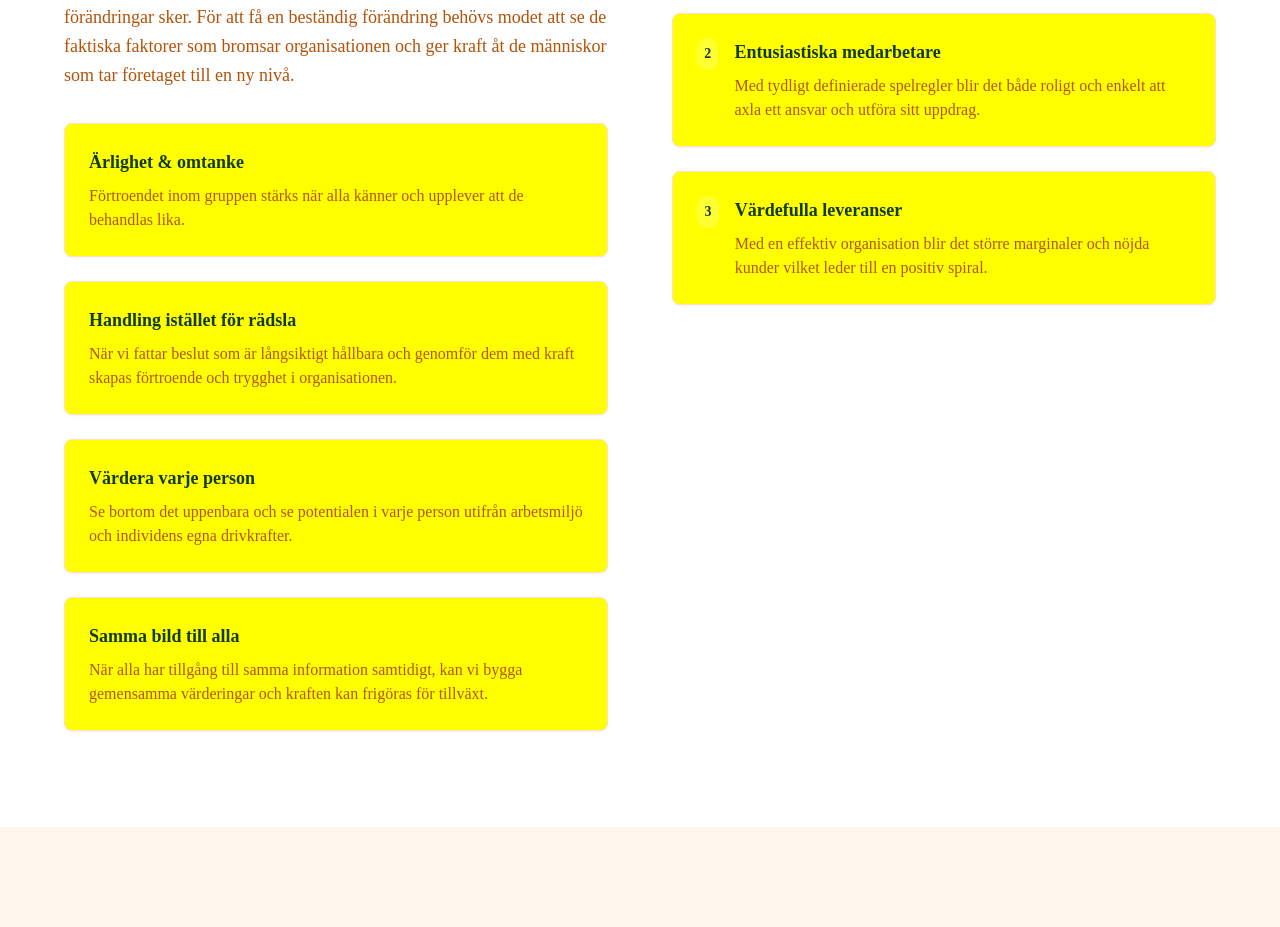
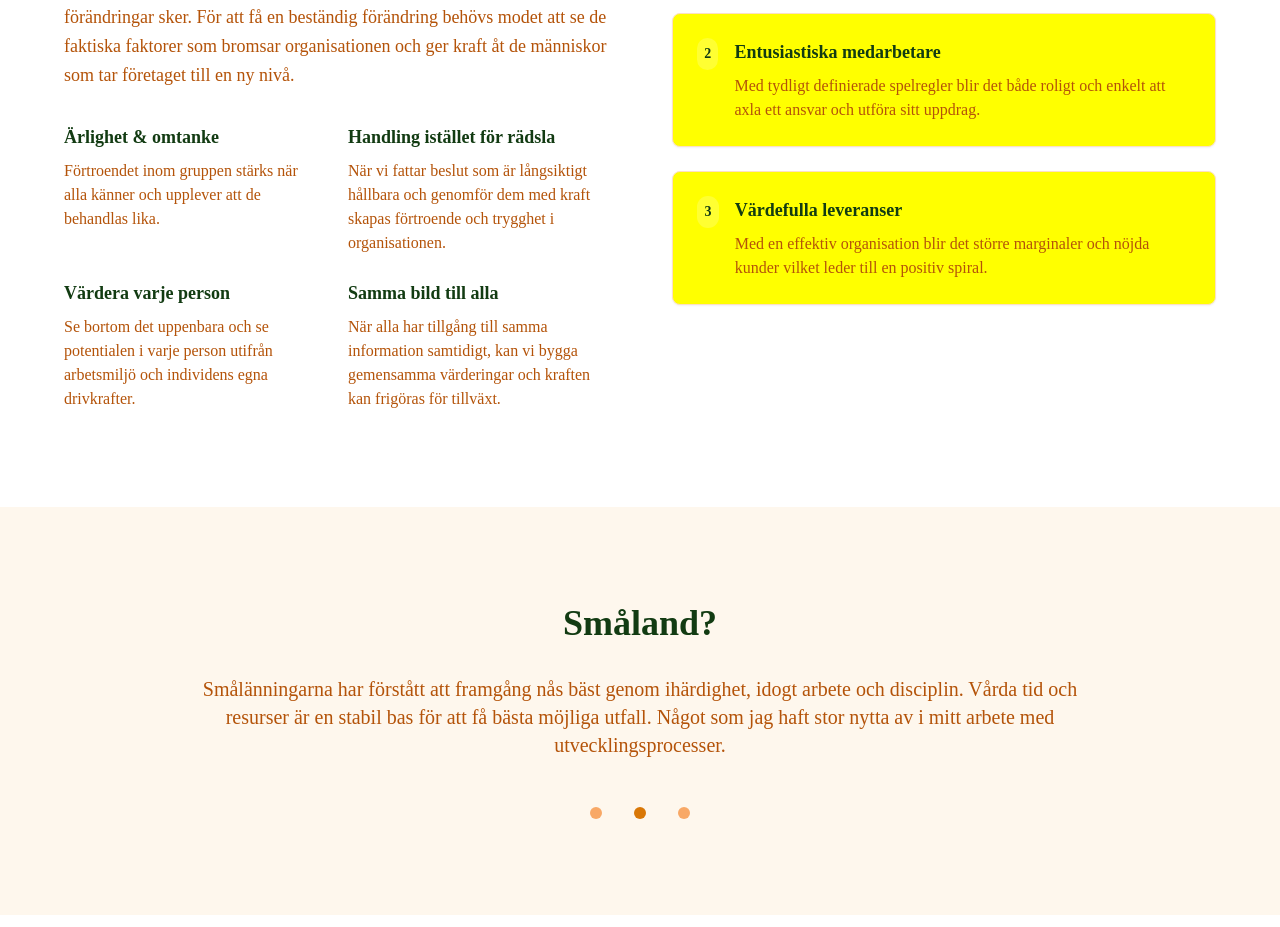
Before and after one commit to Anna-Bansell-Holding/anna-bansell-hemsida, a React (Vite) app: page / in a window 1280 px wide. Shown: the part 1189-2116 px from the top of the page. Built offline with nearby package versions, Linux system fonts and the light colour scheme.

Commit message:
Refactor: Two-column layout for values, remove borders
Restructured the VisionSection to display value boxes in a two-column layout with two values per column and removed the borders from the card components.

```diff
--- a/src/components/VisionSection.tsx
+++ b/src/components/VisionSection.tsx
@@ -67,18 +67,16 @@ const VisionSection = () => {
               </p>
             </div>
 
-            <div className="space-y-6">
+            <div className="grid grid-cols-1 sm:grid-cols-2 gap-6">
               {values.map((value, index) => (
-                <Card key={index} className="border-warmBrown-200 hover:shadow-md transition-shadow">
-                  <CardContent className="p-6">
-                    <h4 className="text-lg font-semibold text-primary mb-2">
-                      {value.title}
-                    </h4>
-                    <p className="text-warmBrown-700">
-                      {value.description}
-                    </p>
-                  </CardContent>
-                </Card>
+                <div key={index} className="space-y-2">
+                  <h4 className="text-lg font-semibold text-primary">
+                    {value.title}
+                  </h4>
+                  <p className="text-warmBrown-700">
+                    {value.description}
+                  </p>
+                </div>
               ))}
             </div>
           </div>
```
